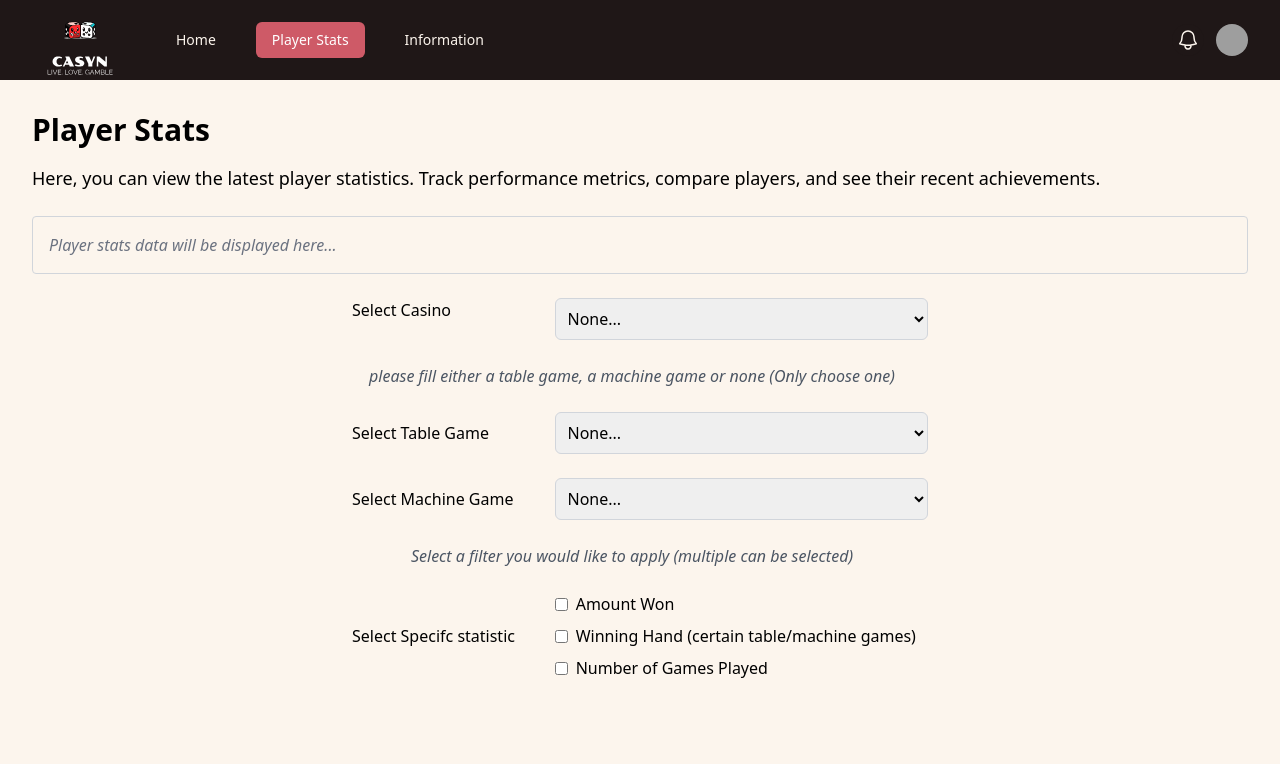
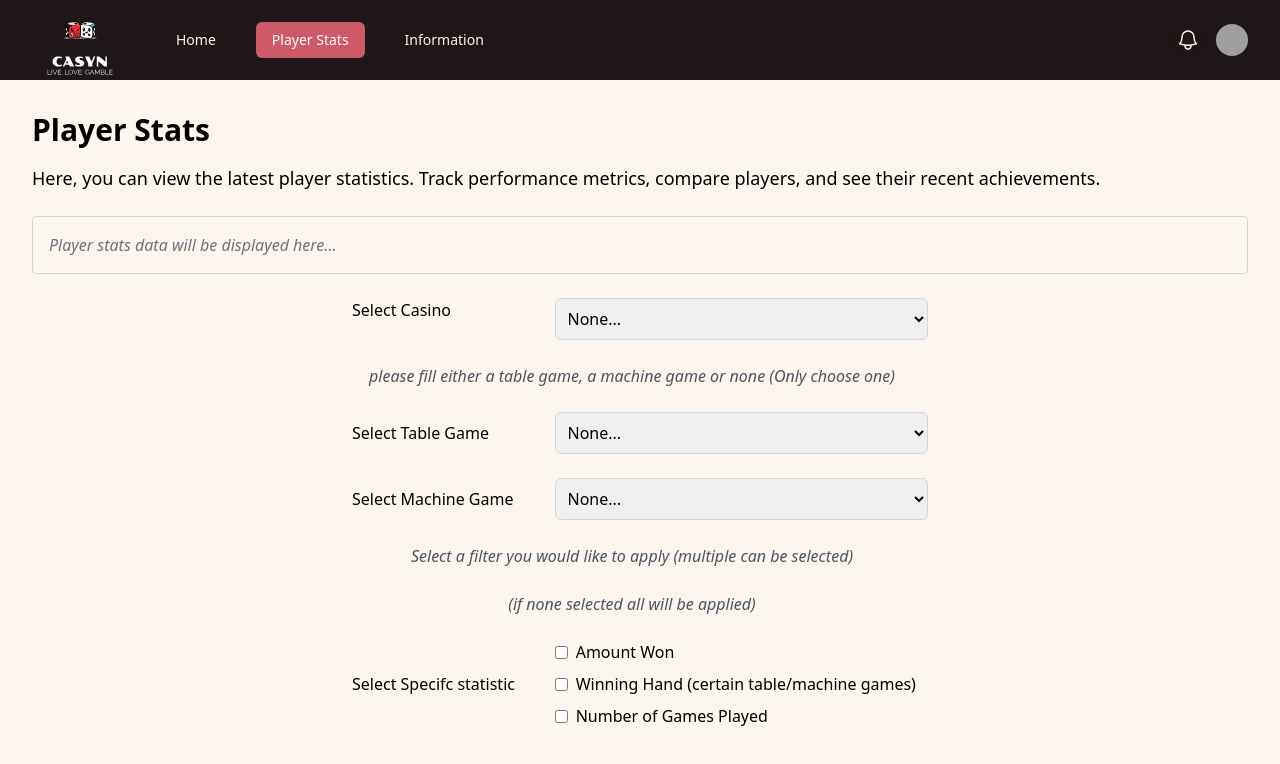
Before and after one commit to stevenhuang007/CPSC-471-Project, a React (Vite) app in the folder my-react-vite-app/: page /playerstats in a window 1280 px wide. Shown: the top 764 px of the page. Built offline with nearby package versions, Linux system fonts and the light colour scheme; grey boxes are pictures that could not be loaded.

Commit message:
final touch on player stats

```diff
--- a/my-react-vite-app/src/pages/playerstats.tsx
+++ b/my-react-vite-app/src/pages/playerstats.tsx
@@ -63,6 +63,11 @@ function PlayerStats() {
                 Select a filter you would like to apply (multiple can be selected)
               </p>
             </div>
+            <div className = "flex justify-center items-center">
+              <p className="text-md mr-4 whitespace-nowrap w-max text-gray-600 italic">
+                (if none selected all will be applied)
+              </p>
+            </div>
             {/* Specifc statistic select*/}
             <div className="flex items-center">
               <label htmlFor = "Select Specifc statistic" className ="text-md mr-4 whitespace-nowrap w-1/3">Select Specifc statistic</label>
```
